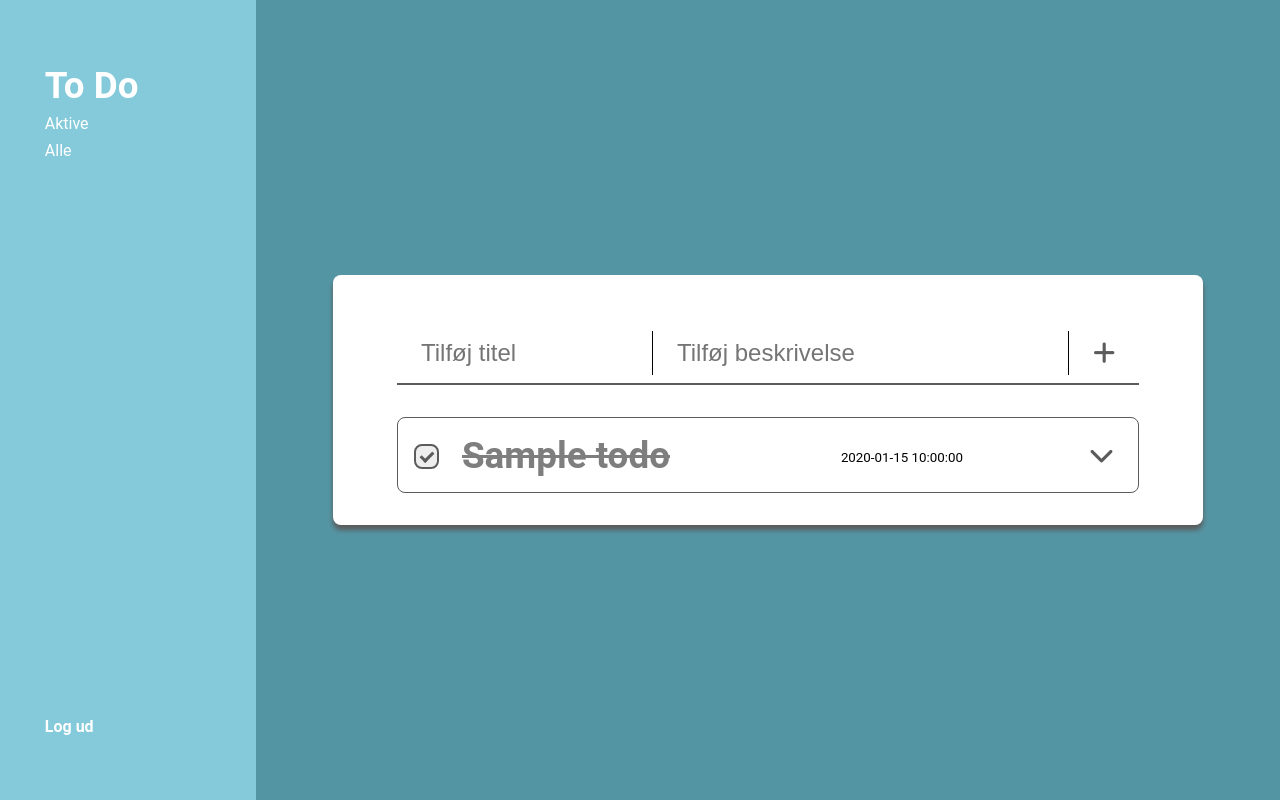
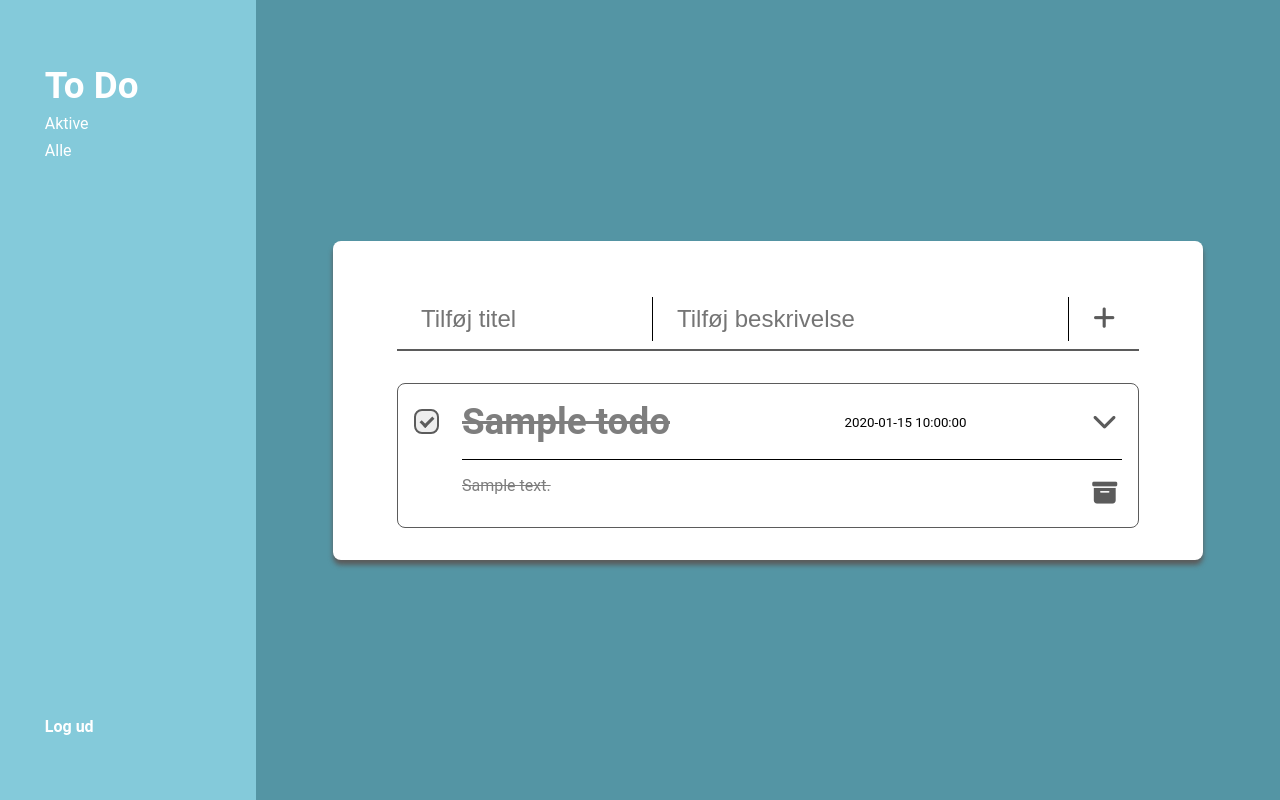
Before and after one commit to toby044/toDoProject, a PHP site: page / in a window 1280 px wide. Run offline with PHP 8.4, Linux system fonts and the light colour scheme; tables that the repository leaves empty or names only in its code hold one stand-in row (values such as "Sample post"); some libraries are stand-ins or nearby versions.

Commit message:
added archive button

```diff
--- a/css/style.css
+++ b/css/style.css
@@ -150,7 +150,7 @@ body {
   gap: 5rem;
   padding: 1rem;
   border: 1px solid var(--grey);
-  height: 76px;
+  /* height: 76px; */
   overflow: hidden;
   transition: height 0.5s ease-in-out;
 }
@@ -169,8 +169,12 @@ body {
 }
 
 .wrapper-inner-2 {
-  margin: 0 6.3rem 0 3rem;
+  margin: 0 0 0 3rem;
   border-top: 1px solid black;
+  display: flex;
+  justify-content: space-between;
+  align-items: flex-end;
+  padding-top: 1rem;
 }
 
 .todo-title {
@@ -178,8 +182,8 @@ body {
 }
 
 .todo-descript {
-  padding: 1rem 3rem 0 0;
-  margin: 0;
+  padding: 0rem 3rem 0 0;
+  margin-top: 0;
 }
 
 .todo-checkbox-container {
@@ -245,8 +249,12 @@ body {
   cursor: pointer;
 }
 
+.todo-archive {
+  padding: 0.3rem;
+}
+
 .dropdown-arrow i {
-  padding: 0.5rem;
+  padding: 0.2rem;
 }
 
 .checked {
--- a/index.php
+++ b/index.php
@@ -6,7 +6,7 @@
     <meta http-equiv="X-UA-Compatible" content="IE=edge">
     <meta name="viewport" content="width=device-width, initial-scale=1.0">
     <link rel='stylesheet' type='text/css' href='css/style.css' />
-    <script src="https://kit.fontawesome.com/71b85ed9fc.js" crossorigin="anonymous"></script>
+    <script src="https://kit.fontawesome.com/6f6a2b9d07.js" crossorigin="anonymous"></script>
     <title>Todo</title>
 </head>
 
--- a/modules/toDo.php
+++ b/modules/toDo.php
@@ -50,6 +50,9 @@ require 'db_conn.php';
         </div>
         <div class="wrapper-inner-2">
           <p class="todo-descript checked"><?php echo $todo['descript']; ?></p>
+          <div class="todo-archive">
+            <i class="fa fa-solid fa-box-archive"></i>
+          </div>
         </div>
       </div>
       <?php } else { ?>
@@ -66,6 +69,9 @@ require 'db_conn.php';
         </div>
         <div class="wrapper-inner-2">
           <p class="todo-descript"><?php echo $todo['descript']; ?></p>
+          <div class="todo-archive">
+            <i class="fa fa-solid fa-box-archive"></i>
+          </div>
         </div>
       </div>
       <?php } ?>
```
Also changed, not shown: login/login.php (added, +13 -0 lines), register.php (deleted, +0 -26 lines), modules/login.php (deleted), views/login.php (deleted).
